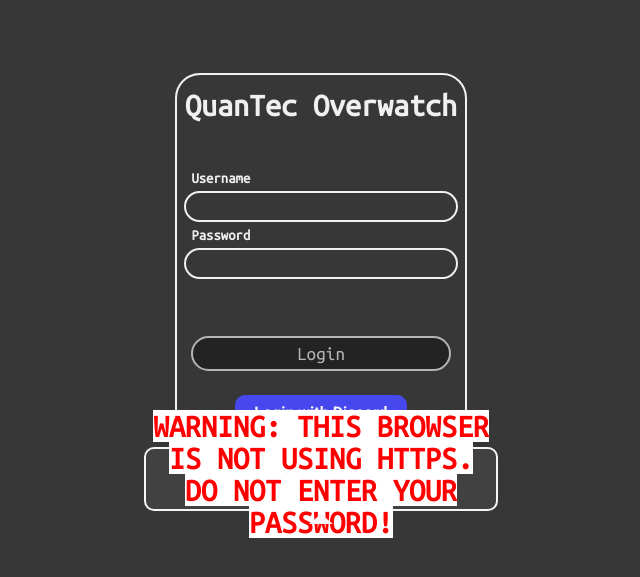
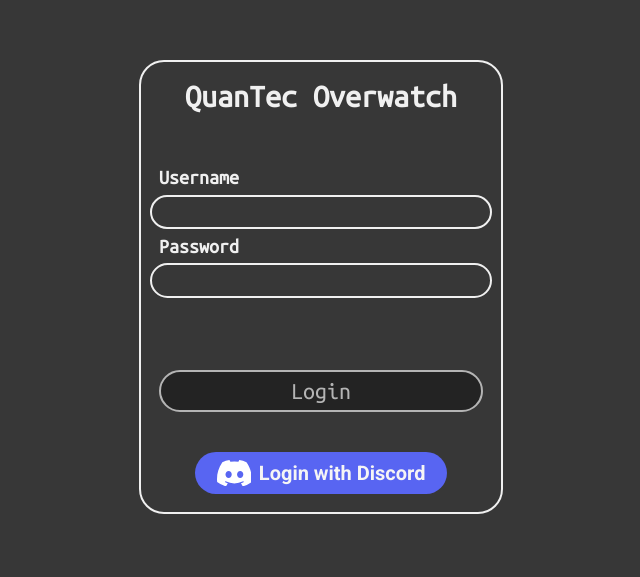
Before and after one commit to Matt5981/QuanTec-Overwatch, a React (Create React App) app in the folder Frontend/QuanTec Overwatch Frontend/: page / in a window 1280 px wide. Shown: the part 113-690 px from the top of the page, without its empty margins (319-959 px from the left). Built offline with nearby package versions, Linux system fonts and the light colour scheme.

Commit message:
Adjust CSS to fix font sizes, add horizontal scrolling for the main window and min-width properties for both components of /console.

```diff
--- a/Frontend/QuanTec Overwatch Frontend/src/pages/Console.css
+++ b/Frontend/QuanTec Overwatch Frontend/src/pages/Console.css
@@ -43,6 +43,7 @@
 
 .rightMenuContainer {
     width: 20%;
+    min-width: 300px;
     height: 100%;
     overflow: hidden;
 }
@@ -92,13 +93,13 @@
 #rightMenuUsername {
     margin: 0;
     font-weight: 700;
-    font-size: 1.5vw;
+    font-size: 28px;
 }
 
 #rightMenuClass {
     margin: 0;
     font-weight: 100;
-    font-size: 1vw;
+    font-size: 16px;
 }
 
 .menuButton {
@@ -110,7 +111,8 @@
     color: white;
     font-family: 'Roboto';
     padding-left: 5%;
-    font-size: 2vw;
+    font-size: 32px;
+    font-weight: 700;
     text-align: left;
     transition: 0.15s;
 }
@@ -130,7 +132,9 @@
 .contentContainer {
     height: 100%;
     width: 80%;
+    min-width: 1100px;
     overflow-y: scroll;
+    overflow-x: scroll;
     scroll-padding-top: 0;
 }
 
--- a/Frontend/QuanTec Overwatch Frontend/src/pages/Login.css
+++ b/Frontend/QuanTec Overwatch Frontend/src/pages/Login.css
@@ -2,19 +2,23 @@
 @import url('https://fonts.googleapis.com/css2?family=Ubuntu+Mono');
 @import url('https://fonts.googleapis.com/css2?family=Roboto');
 
-.disabled {
-  display: none;
-}
-
 .App {
   text-align: center;
-  height: 45%;
-  aspect-ratio: 1 / 1.25;
+  min-height: 450px;
+  width: 360px;
   border: 2px solid rgb(240,240,240);
   border-radius: 25px;
   color: rgb(240,240,240);
   font-family: 'Ubuntu Mono';
   font-weight: 700;
+  display: flex;
+  flex-direction: column;
+  align-items: center;
+  justify-content: center;
+}
+
+.disabled {
+  display: none;
 }
 
 .container {
@@ -24,6 +28,7 @@
   flex-flow: column;
   justify-content: center;
   align-items: center;
+  overflow: scroll;
 }
 
 #login {
@@ -31,7 +36,8 @@
   display: flex;
   flex-direction: column;
   text-align: left;
-  height: 60%;
+  height: 70%;
+  width: 100%;
 }
 
 #login > * {
@@ -41,14 +47,14 @@
 
 .loginfield {
   padding-left: 5%;
-  font-size: 1.15vw;
+  font-size: 20px;
 }
 
 #password, #username {
   background-color: rgb(55,55,55);
   border: 2px solid rgb(240,240,240);
   border-radius: 25px;
-  font-size: 1.15vw;
+  font-size: 16px;
   color: rgb(240,240,240);
   padding-left: 7.5%;
   margin-left: 2.5%;
@@ -67,7 +73,7 @@
   margin-right: 5%;
   transition: 0.15s;
   font-family: inherit;
-  font-size: 1.5vw;
+  font-size: 24px;
 }
 
 .submit:hover {
@@ -90,27 +96,34 @@
 }
 
 .discordOAuthLaunch {
-  background-color: rgb(70,72,238);
+  background-color: #5865F2;
   color: whitesmoke;
   border: 0;
-  border-radius: 10px;
+  border-radius: 25px;
   font-family: 'Roboto';
   font-weight: 700;
-  font-size: 1.25vw;
+  font-size: 20px;
   text-align: center;
   line-height: 100%;
   padding: 10px;
   margin-top: 5%;
-  width: 60%;
-  height: 7.5%;
+  margin-bottom: 5%;
+  width: 70%;
+  height: 10%;
+  display: flex;
+  flex-direction: row;
+  align-items: center;
+  justify-content: center;
+  align-self: center;
+  overflow: hidden;
 }
 
 .discordOAuthLaunch:hover {
-  background-color: rgb(54,58,183);
+  background-color: #4855E2;
 }
 
 .discordOAuthLaunch:active {
-  background-color: rgb(46,48,148);
+  background-color: #3845D2;
 }
 
 .loginReferralReason {
--- a/Frontend/QuanTec Overwatch Frontend/src/pages/Login.js
+++ b/Frontend/QuanTec Overwatch Frontend/src/pages/Login.js
@@ -16,9 +16,10 @@ class Login extends React.Component {
       submitted: false,
       submit_button_classes: "submit",
       login: "",
-      referralReason: !window.location.toString().startsWith('https://') ? (<h1><span style={{color: 'red', backgroundColor: 'white'}}>WARNING: THIS BROWSER IS NOT USING HTTPS. DO NOT ENTER YOUR PASSWORD!</span></h1>) : localStorage.getItem('kickoutReferralReason'),
-      shouldShowReferralReason: localStorage.getItem('kickoutReferralReason') !== null || !window.location.toString().startsWith('https://'),
-      referralReasonLocked: !window.location.toString().startsWith('https://'),
+      // STOPSHIP change back to https!!!
+      referralReason: !window.location.toString().startsWith('http://') ? (<h1><span style={{color: 'red', backgroundColor: 'white'}}>WARNING: THIS BROWSER IS NOT USING HTTPS. DO NOT ENTER YOUR PASSWORD!</span></h1>) : localStorage.getItem('kickoutReferralReason'),
+      shouldShowReferralReason: localStorage.getItem('kickoutReferralReason') !== null || !window.location.toString().startsWith('http://'),
+      referralReasonLocked: !window.location.toString().startsWith('http://'),
       failedLogins: 0,
       killScreen: false
     }
@@ -212,7 +213,11 @@ class Login extends React.Component {
             sessionStorage.setItem('id', id);
             // FIXME change back!
             window.location.href = 'https://discord.com/oauth2/authorize?response_type=code&client_id=1075308298049437726&scope=identify%20guilds&state=' + id + '&redirect_uri=http%3A%2F%2Flocalhost:3000&prompt=consent'; // '&redirect_uri=https%3A%2F%2Fthegaff.dev&prompt=consent'
-            }}>Login with Discord</button>
+            }}>
+              {
+                <div style={{height: '100%', width: '15%'}} className='flexHorizontal' dangerouslySetInnerHTML={{__html: '<svg xmlns="http://www.w3.org/2000/svg" viewBox="0 0 127.14 96.36"><defs><style>.cls-1{fill:#fff;}</style></defs><g id="图层_2" data-name="图层 2"><g id="Discord_Logos" data-name="Discord Logos"><g id="Discord_Logo_-_Large_-_White" data-name="Discord Logo - Large - White"><path class="cls-1" d="M107.7,8.07A105.15,105.15,0,0,0,81.47,0a72.06,72.06,0,0,0-3.36,6.83A97.68,97.68,0,0,0,49,6.83,72.37,72.37,0,0,0,45.64,0,105.89,105.89,0,0,0,19.39,8.09C2.79,32.65-1.71,56.6.54,80.21h0A105.73,105.73,0,0,0,32.71,96.36,77.7,77.7,0,0,0,39.6,85.25a68.42,68.42,0,0,1-10.85-5.18c.91-.66,1.8-1.34,2.66-2a75.57,75.57,0,0,0,64.32,0c.87.71,1.76,1.39,2.66,2a68.68,68.68,0,0,1-10.87,5.19,77,77,0,0,0,6.89,11.1A105.25,105.25,0,0,0,126.6,80.22h0C129.24,52.84,122.09,29.11,107.7,8.07ZM42.45,65.69C36.18,65.69,31,60,31,53s5-12.74,11.43-12.74S54,46,53.89,53,48.84,65.69,42.45,65.69Zm42.24,0C78.41,65.69,73.25,60,73.25,53s5-12.74,11.44-12.74S96.23,46,96.12,53,91.08,65.69,84.69,65.69Z"/></g></g></g></svg>'}} />
+              }
+              <p style={{paddingLeft: '7.5px'}}>Login with Discord</p></button>
         </div>
         <video preload='true' autoPlay={this.state.killScreen} loop='true' className={this.state.killScreen ? null : 'disabled'}>
           <source src="https://cdn.discordapp.com/attachments/802032518421151774/1071296286675959849/theKing.mp4" type="video/mp4" />
```
